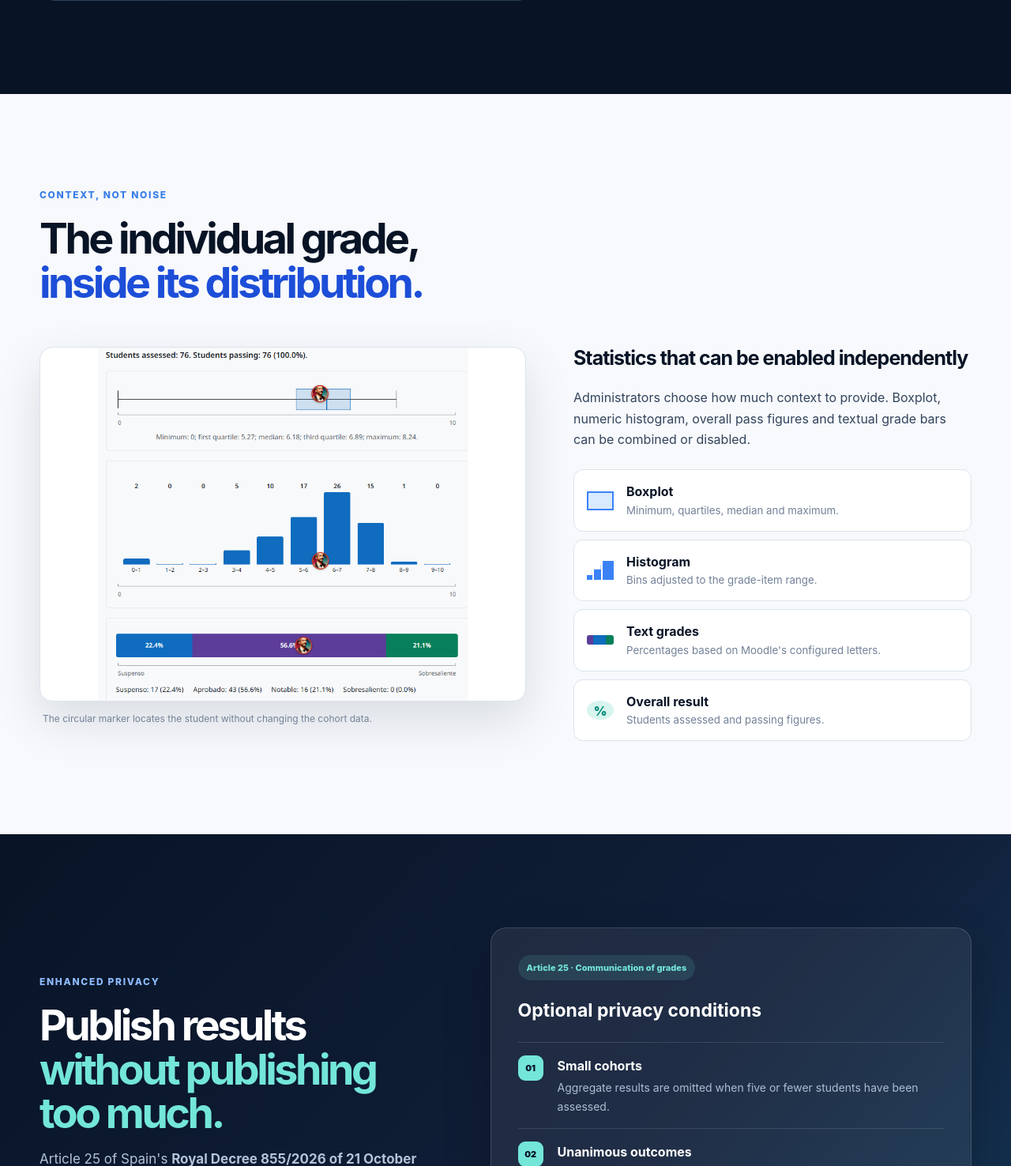
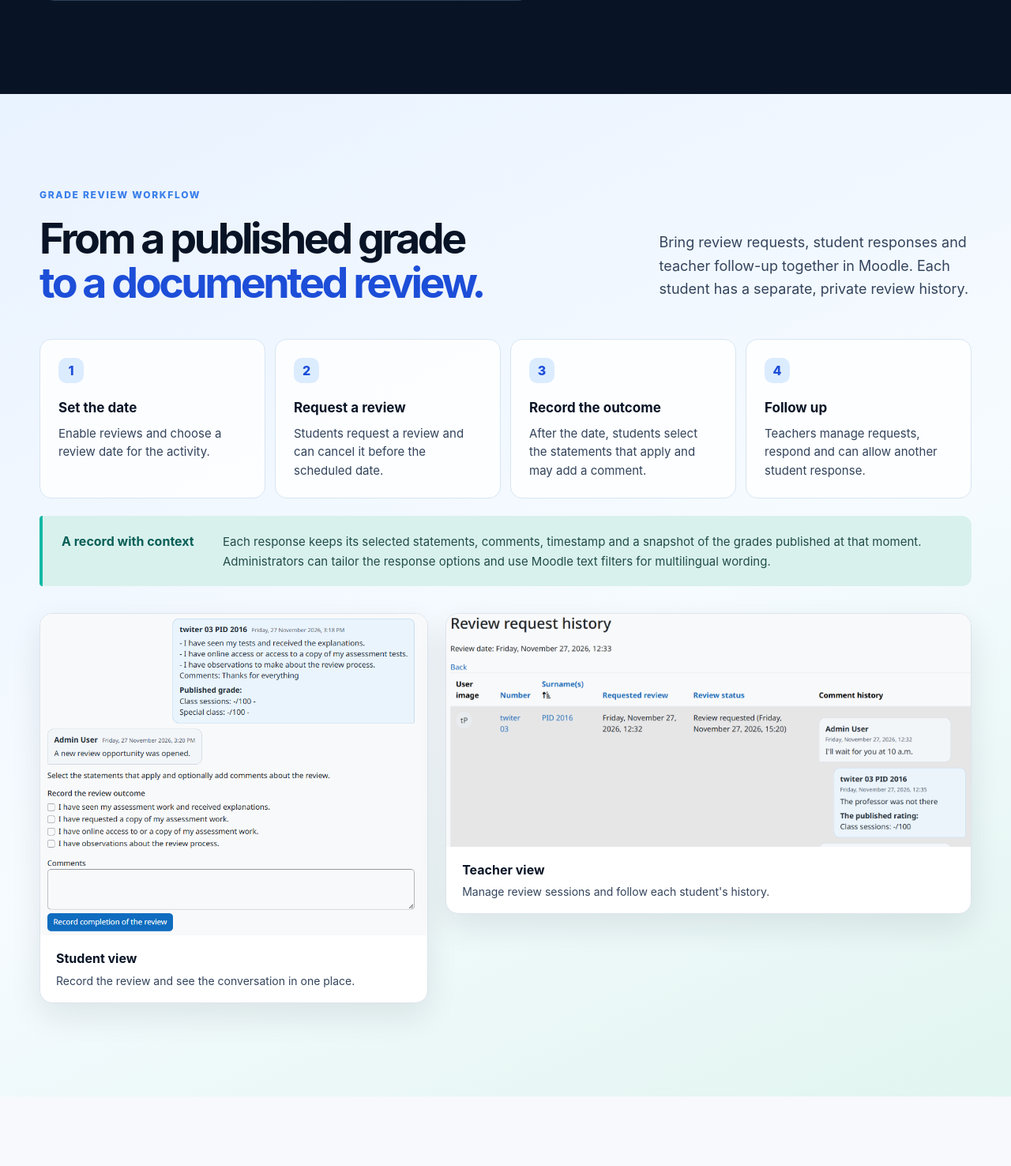
Before and after one commit to juacas/moodle-mod_listgrades, a PHP site: page /website/ in a window 1280 px wide. Shown: the part 2947-4423 px from the top of the page at 79% size. Run offline with PHP 8.4, Linux system fonts and the light colour scheme.

Commit message:
Customizable options

```diff
--- a/lang/ca/listgrades.php
+++ b/lang/ca/listgrades.php
@@ -126,6 +126,8 @@ $string['reviewrequestcount'] = '{$a} sol·licituds de revisió';
 $string['reviewrequestcountone'] = '1 sol·licitud de revisió';
 $string['reviewrequested'] = 'Revisió sol·licitada';
 $string['reviewrequestedmessage'] = 'La sol·licitud de revisió ha quedat registrada. ({$a})';
+$string['reviewresponseoptions'] = 'Opcions de resposta de revisió';
+$string['reviewresponseoptions_help'] = 'Escriviu una opció per línia. S’admeten etiquetes de filtres com {mlang es}...{mlang} si el filtre corresponent està activat. El text seleccionat es conserva en cada registre de revisió.';
 $string['reviewresult'] = 'Registra el resultat de la revisió';
 $string['reviewresult_help'] = 'Seleccioneu les opcions que corresponguin i, si ho voleu, afegiu comentaris sobre la revisió.';
 $string['reviewsection'] = 'Procés de revisió de qualificacions';
--- a/lang/en/listgrades.php
+++ b/lang/en/listgrades.php
@@ -141,6 +141,8 @@ $string['reviewrequestcount'] = '{$a} review requests';
 $string['reviewrequestcountone'] = '1 review request';
 $string['reviewrequested'] = 'Review requested';
 $string['reviewrequestedmessage'] = 'Your review request has been recorded. ({$a})';
+$string['reviewresponseoptions'] = 'Review response options';
+$string['reviewresponseoptions_help'] = 'Enter one option per line. Filter tags such as {mlang es}...{mlang} are supported when the corresponding filter is enabled. Selected text is retained in each review record.';
 $string['reviewresult'] = 'Record the review outcome';
 $string['reviewresult_help'] = 'Select the statements that apply and optionally add comments about the review.';
 $string['reviewsection'] = 'Grade review process';
--- a/lang/es/listgrades.php
+++ b/lang/es/listgrades.php
@@ -145,6 +145,8 @@ $string['reviewrequestcount'] = '{$a} solicitudes de revisión';
 $string['reviewrequestcountone'] = '1 solicitud de revisión';
 $string['reviewrequested'] = 'Revisión solicitada';
 $string['reviewrequestedmessage'] = 'La solicitud de revisión ha quedado registrada. ({$a})';
+$string['reviewresponseoptions'] = 'Opciones de respuesta de revisión';
+$string['reviewresponseoptions_help'] = 'Escriba una opción por línea. Se admiten etiquetas de filtros como {mlang es}...{mlang} si el filtro correspondiente está activado. El texto seleccionado se conserva en cada registro de revisión.';
 $string['reviewresult'] = 'Registrar el resultado de la revisión';
 $string['reviewresult_help'] = 'Selecciona las opciones que correspondan y, si lo deseas, añade comentarios sobre la revisión.';
 $string['reviewsection'] = 'Proceso de revisión de calificaciones';
--- a/reviews.php
+++ b/reviews.php
@@ -106,7 +106,7 @@ foreach ($rows as $row) {
     } else if ($state['lastaction'] === 'cancelled') {
         $status = get_string('reviewoutcomecancelled', 'listgrades');
     }
-    $comments = [listgrades_render_review_history($state['comments'])];
+    $comments = [listgrades_render_review_history($state['comments'], $context)];
     if ($state['active']) {
         $form = html_writer::start_tag('form', ['method' => 'post', 'action' => $reviewurl->out(false)]);
         $form .= html_writer::empty_tag('input', ['type' => 'hidden', 'name' => 'sesskey', 'value' => sesskey()]);
--- a/website/index.html
+++ b/website/index.html
@@ -16,7 +16,7 @@
   <header class="site-header">
     <a class="brand" href="#top" aria-label="List Grades home"><span class="brand-mark"><img src="assets/pix/listgrades-icon.svg" alt="" width="30" height="30"></span><span>List Grades</span></a>
     <nav class="nav-links" aria-label="Primary navigation">
-      <a href="#problem">Why</a><a href="#publication">Publishing</a><a href="#privacy">Privacy</a><a href="#settings">Settings</a>
+      <a href="#problem">Why</a><a href="#publication">Publishing</a><a href="#reviews">Reviews</a><a href="#privacy">Privacy</a><a href="#settings">Settings</a>
       <a class="nav-marketplace" href="https://marketplace.moodle.com/plugins/mod_listgrades">Marketplace ↗</a><a href="es/" lang="es">ES</a>
     </nav>
   </header>
@@ -56,6 +56,26 @@
       </div>
     </section>
 
+    <section class="reviews section-block" id="reviews">
+      <div class="section-shell">
+        <div class="reviews-intro">
+          <div class="section-heading"><p class="eyebrow">Grade review workflow</p><h2>From a published grade<br><em>to a documented review.</em></h2></div>
+          <p class="reviews-lede">Bring review requests, student responses and teacher follow-up together in Moodle. Each student has a separate, private review history.</p>
+        </div>
+        <ol class="review-steps">
+          <li><strong>Set the date</strong><span>Enable reviews and choose a review date for the activity.</span></li>
+          <li><strong>Request a review</strong><span>Students request a review and can cancel it before the scheduled date.</span></li>
+          <li><strong>Record the outcome</strong><span>After the date, students select the statements that apply and may add a comment.</span></li>
+          <li><strong>Follow up</strong><span>Teachers manage requests, respond and can allow another student response.</span></li>
+        </ol>
+        <div class="review-evidence"><strong>A record with context</strong><p>Each response keeps its selected statements, comments, timestamp and a snapshot of the grades published at that moment. Administrators can tailor the response options and use Moodle text filters for multilingual wording.</p></div>
+        <div class="review-gallery">
+          <figure><a href="assets/pix/review-student-history.png"><img src="assets/pix/review-student-history.png" alt="Student review history and response form, showing selected statements, a comment and the published grade" width="825" height="685" loading="lazy"></a><figcaption><strong>Student view</strong><span>Record the review and see the conversation in one place.</span></figcaption></figure>
+          <figure><a href="assets/pix/review-teacher-management.png"><img src="assets/pix/review-teacher-management.png" alt="Teacher review management table with student status and a timestamped comment history" width="1699" height="754" loading="lazy"></a><figcaption><strong>Teacher view</strong><span>Manage review sessions and follow each student's history.</span></figcaption></figure>
+        </div>
+      </div>
+    </section>
+
     <section class="statistics section-shell section-block" id="statistics">
       <div class="section-heading"><p class="eyebrow">Context, not noise</p><h2>The individual grade,<br><em>inside its distribution.</em></h2></div>
       <div class="statistics-layout">
@@ -86,7 +106,7 @@
     <section class="install section-shell section-block" id="install"><div class="install-card"><div><p class="eyebrow">Available for Moodle</p><h2>Leave the grade PDF behind.</h2><p>Install List Grades from the official marketplace and publish from the place where grades already live.</p></div><div class="marketplace-card"><span class="moodle-mark">m</span><div><small>Moodle Marketplace</small><strong>List Grades</strong><span>Activity module · mod_listgrades</span></div></div><a class="button button-light" href="https://marketplace.moodle.com/plugins/mod_listgrades">View the plugin on Marketplace <span>↗</span></a></div></section>
   </main>
 
-  <footer class="site-footer"><div class="section-shell"><div class="footer-content"><div class="footer-intro"><a class="brand" href="#top"><span class="brand-mark"><img src="assets/pix/listgrades-icon.svg" alt="" width="30" height="30"></span><span>List Grades</span></a><p>Clear, configurable and privacy-conscious grade publishing for Moodle.</p></div><nav class="footer-column" aria-label="Contents"><h2>Contents</h2><a href="#problem">The problem</a><a href="#publication">Publishing</a><a href="#statistics">Statistics</a><a href="#privacy">Privacy</a></nav><nav class="footer-column" aria-label="Resources"><h2>Resources</h2><a href="https://marketplace.moodle.com/plugins/mod_listgrades">Moodle Marketplace</a><a href="https://github.com/juacas/moodle-mod_listgrades">GitHub</a><a href="https://github.com/juacas/moodle-mod_listgrades/issues">Issues</a><a href="https://www.boe.es/eli/es/rd/2026/10/21/855/con">Royal Decree 855/2026</a><a href="es/" lang="es">Español</a></nav></div><div class="partner-row" aria-label="Institutions"><span class="partner-logo partner-uva"><img src="assets/pix/universidad-valladolid-logo.png" alt="University of Valladolid" loading="lazy"></span><span class="partner-logo"><img src="assets/pix/eduvalab-logo.png" alt="EdUVALab" loading="lazy"></span></div><div class="footer-bottom"><span>© List Grades · University of Valladolid</span><span>Open source · GPLv3+ · Moodle activity plugin</span></div></div></footer>
+  <footer class="site-footer"><div class="section-shell"><div class="footer-content"><div class="footer-intro"><a class="brand" href="#top"><span class="brand-mark"><img src="assets/pix/listgrades-icon.svg" alt="" width="30" height="30"></span><span>List Grades</span></a><p>Clear, configurable and privacy-conscious grade publishing for Moodle.</p></div><nav class="footer-column" aria-label="Contents"><h2>Contents</h2><a href="#problem">The problem</a><a href="#publication">Publishing</a><a href="#reviews">Reviews</a><a href="#statistics">Statistics</a><a href="#privacy">Privacy</a></nav><nav class="footer-column" aria-label="Resources"><h2>Resources</h2><a href="https://marketplace.moodle.com/plugins/mod_listgrades">Moodle Marketplace</a><a href="https://github.com/juacas/moodle-mod_listgrades">GitHub</a><a href="https://github.com/juacas/moodle-mod_listgrades/issues">Issues</a><a href="https://www.boe.es/eli/es/rd/2026/10/21/855/con">Royal Decree 855/2026</a><a href="es/" lang="es">Español</a></nav></div><div class="partner-row" aria-label="Institutions"><span class="partner-logo partner-uva"><img src="assets/pix/universidad-valladolid-logo.png" alt="University of Valladolid" loading="lazy"></span><span class="partner-logo"><img src="assets/pix/eduvalab-logo.png" alt="EdUVALab" loading="lazy"></span></div><div class="footer-bottom"><span>© List Grades · University of Valladolid</span><span>Open source · GPLv3+ · Moodle activity plugin</span></div></div></footer>
   <script src="script.js"></script>
 </body>
 </html>
--- a/website/styles.css
+++ b/website/styles.css
@@ -103,6 +103,27 @@ img { max-width: 100%; }
 .tall-shot { max-height: 660px; overflow: hidden; }
 .tall-shot img { transform: translateY(-1px); }
 
+.reviews { background: linear-gradient(155deg, #e9f2ff 0%, #f6fbff 55%, #e1f5f0 100%); }
+.reviews-intro { display: grid; grid-template-columns: 1.3fr .7fr; align-items: end; gap: 50px; }
+.reviews-intro .section-heading { margin-bottom: 0; }
+.reviews-lede { margin: 0 0 4px; color: var(--ink-soft); font-size: 18px; }
+.review-steps { display: grid; grid-template-columns: repeat(4, minmax(0, 1fr)); gap: 12px; margin: 44px 0 22px; padding: 0; list-style: none; counter-reset: review-step; }
+.review-steps li { counter-increment: review-step; padding: 23px; border: 1px solid #d7e6f3; border-radius: 15px; background: rgba(255,255,255,.82); }
+.review-steps li::before { display: grid; width: 32px; height: 32px; margin-bottom: 17px; place-items: center; border-radius: 10px; background: #dcecff; color: var(--blue-deep); content: counter(review-step); font-weight: 800; }
+.review-steps strong, .review-steps span { display: block; }
+.review-steps strong { margin-bottom: 7px; font-size: 17px; }
+.review-steps span { color: var(--ink-soft); font-size: 15px; line-height: 1.55; }
+.review-evidence { display: flex; align-items: baseline; gap: 24px; padding: 19px 24px; border-left: 4px solid var(--teal); border-radius: 4px 12px 12px 4px; background: #d9f1ed; }
+.review-evidence strong { flex: 0 0 180px; color: #075f57; }
+.review-evidence p { margin: 0; color: #214d4a; font-size: 15px; }
+.review-gallery { display: grid; grid-template-columns: .85fr 1.15fr; align-items: start; gap: 22px; margin-top: 34px; }
+.review-gallery figure { min-width: 0; margin: 0; overflow: hidden; border: 1px solid var(--line); border-radius: 16px; background: #fff; box-shadow: 0 16px 40px rgba(8,20,38,.09); }
+.review-gallery figure a { display: block; }
+.review-gallery figure a:focus-visible { outline: 3px solid var(--blue-deep); outline-offset: -3px; }
+.review-gallery img { display: block; width: 100%; height: auto; }
+.review-gallery figcaption { display: flex; flex-direction: column; gap: 3px; padding: 16px 20px; }
+.review-gallery figcaption span { color: var(--ink-soft); font-size: 14px; }
+
 .statistics-layout { display: grid; grid-template-columns: 1.1fr .9fr; gap: 60px; align-items: center; }
 .statistics-figure { min-width: 0; margin: 0; }
 .statistics-figure img { display: block; width: 100%; height: auto; aspect-ratio: 1426 / 1039; object-fit: contain; border: 1px solid var(--line); border-radius: 16px; background: #fff; box-shadow: var(--shadow); }
@@ -187,6 +208,8 @@ img { max-width: 100%; }
   .hero-visual { max-width: 700px; margin: 60px auto 0; }
   .problem-layout, .statistics-layout, .privacy-inner { grid-template-columns: 1fr; gap: 45px; }
   .publication-grid { grid-template-columns: 1fr; }
+  .reviews-intro { grid-template-columns: 1fr; gap: 20px; }
+  .review-steps { grid-template-columns: repeat(2, minmax(0, 1fr)); }
   .tall-shot { max-height: 720px; }
   .install-card { grid-template-columns: 1fr; }
 }
@@ -205,6 +228,9 @@ img { max-width: 100%; }
   .comparison-row { grid-template-columns: 1fr; gap: 3px; }
   .comparison-row i { display: none; }
   .feature-grid { grid-template-columns: 1fr; }
+  .review-steps, .review-gallery { grid-template-columns: 1fr; }
+  .review-evidence { display: block; }
+  .review-evidence p { margin-top: 6px; }
   .publication-card .card-copy, .privacy-panel { padding: 25px; }
   .install { padding-top: 10px; padding-bottom: 90px; }
   .install-card { padding: 32px 24px; }
```
Also changed, not shown: locallib.php (+42 -8 lines), settings.php (+8 -0 lines), tests/lib_test.php (+45 -7 lines), view.php (+5 -3 lines), website/es/index.html (+22 -1 lines), README.md, pix/review_log.png (added), pix/review_manage_teacher.png (added), website/assets/pix/review-student-history.png (added), website/assets/pix/review-teacher-management.png (added), 1 other file.
